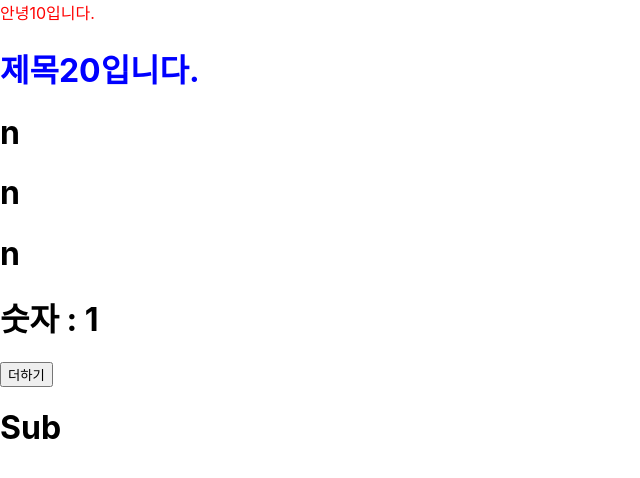
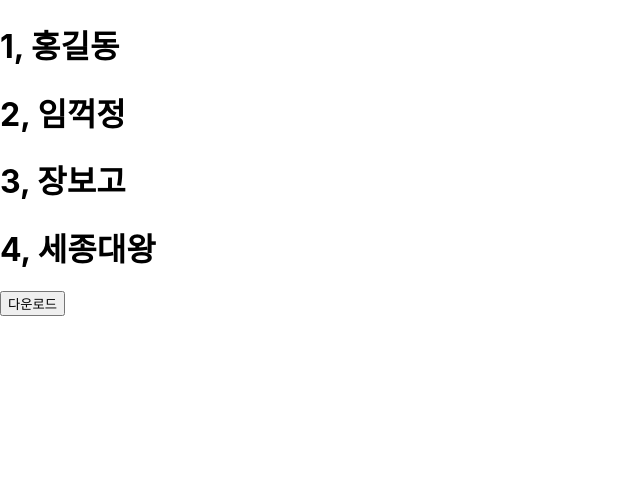
Before and after one commit to haerong22/Study, a React (Create React App) app in the folder react-springboot/my-app/: page / in a window 1280 px wide. Shown: the top 478 px of the page, without its empty margins (0-640 px from the left). Built offline with nearby package versions, Linux system fonts and the light colour scheme.

Commit message:
react : useState

```diff
--- a/react-springboot/my-app/src/App.js
+++ b/react-springboot/my-app/src/App.js
@@ -1,51 +1,32 @@
 import { useState } from 'react';
 import './App.css';
-import Sub from './Sub';
-
-let a = 10;
-const b = 20;
 
 function App() {
-  const mystyle = {
-    color: 'red',
+  let sample = [
+    { id: 1, name: '홍길동' },
+    { id: 2, name: '임꺽정' },
+    { id: 3, name: '장보고' },
+    { id: 4, name: '세종대왕' },
+  ];
+  const [users, setUsers] = useState(sample);
+  const [num, setNum] = useState(5);
+
+  const download = () => {
+    setUsers([...sample, { id: num, name: '조자룡' }]);
+    setNum(num + 1);
   };
 
-  let list = [1, 2, 3];
-
-  const users = [
-    { id: 1, name: 'kim', phone: '1234' },
-    { id: 2, name: 'lee', phone: '1234' },
-    { id: 3, name: 'choi', phone: '1234' },
-  ];
-  const update = {
-    id: 2,
-    name: 'park',
-  };
-  const newUser = users.map((u) =>
-    u.id === update.id ? { ...u, ...update } : u,
-  );
-  console.log(newUser);
-
-  const [number, setNumber] = useState(1);
-  const add = () => {
-    setNumber(number + 1);
-    console.log('add', number);
-  };
-
+  console.log('rendering');
   return (
     <>
-      <div style={mystyle}>안녕{a === 10 ? '10입니다.' : '10이 아닙니다'}</div>
-      <h1 className="box-style">제목{b === 20 && '20입니다.'}</h1>
       <div>
-        {list.map((n) => (
-          <h1 key={n}>n</h1>
+        {users.map((u) => (
+          <h1>
+            {u.id}, {u.name}
+          </h1>
         ))}
       </div>
-      <div>
-        <h1>숫자 : {number} </h1>
-        <button onClick={add}>더하기</button>
-      </div>
-      <Sub />
+      <button onClick={download}>다운로드</button>
     </>
   );
 }
```
Also changed, not shown: 1 other file (tests, documents, lock files or other folders).
